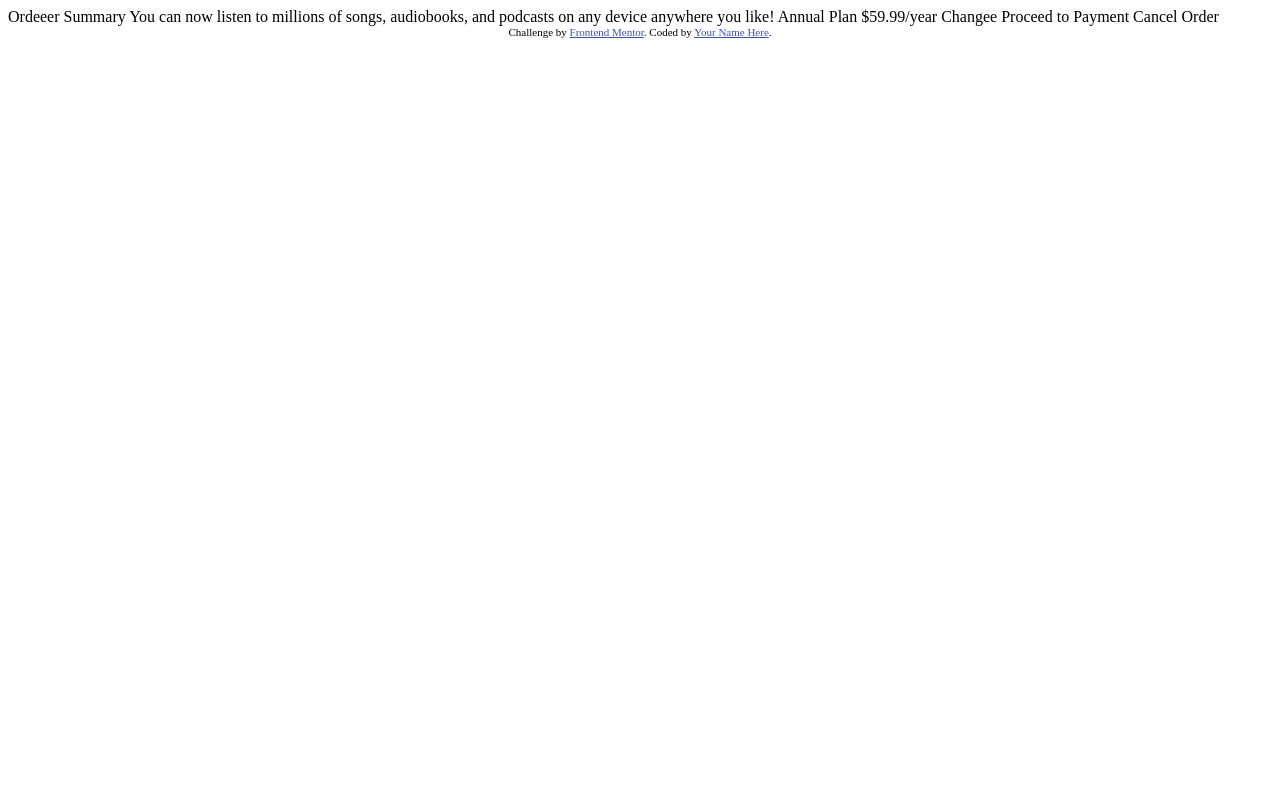
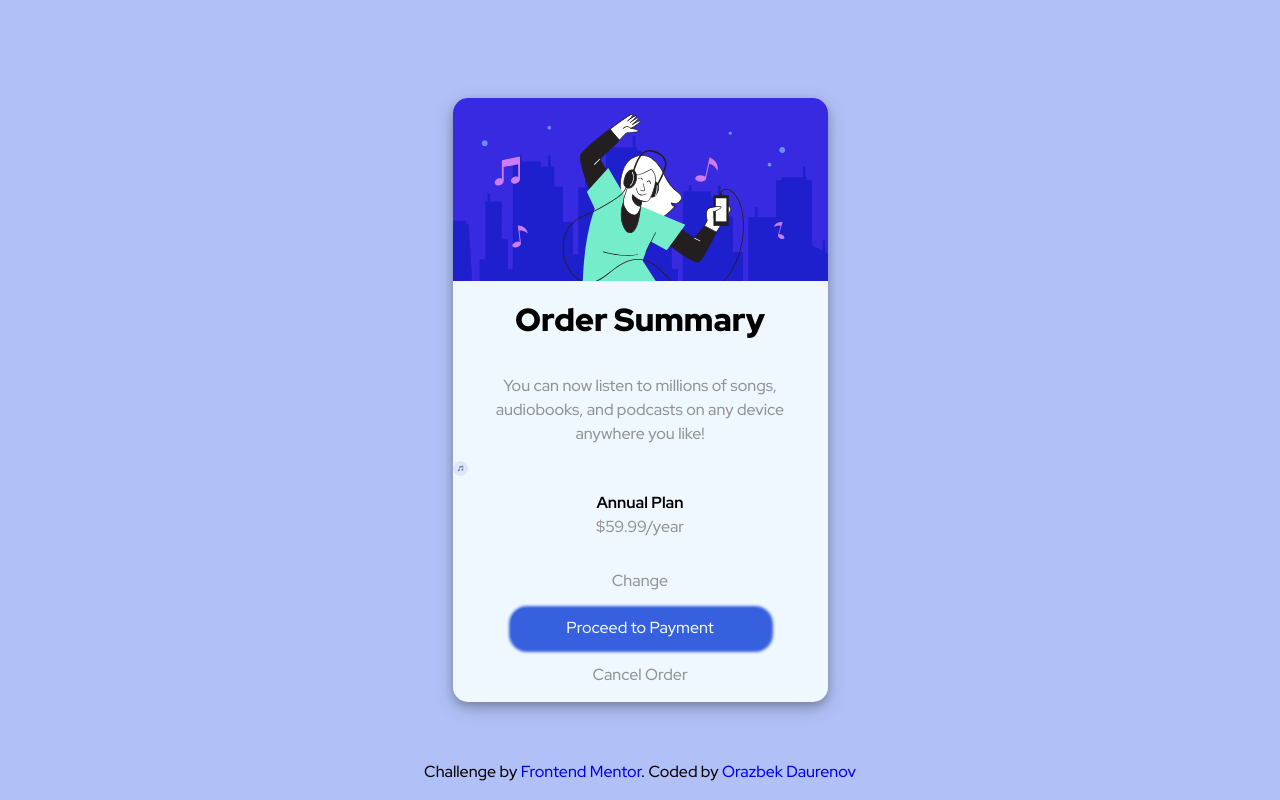
Before and after one commit to orazdaurenov/order-summary-component-main, a plain HTML site: page index.html in a window 1280 px wide. Drawn offline with Linux system fonts and the light colour scheme.

Commit message:
defined the main box

```diff
--- a/index.html
+++ b/index.html
@@ -2,36 +2,30 @@
 <html lang="en">
 <head>
   <meta charset="UTF-8">
-  <meta name="viewport" content="width=device-width, initial-scale=1.0"> <!-- displays site properly based on user's device -->
-
+  <meta name="viewport" content="width=device-width, initial-scale=1.0">
   <link rel="icon" type="image/png" sizes="32x32" href="./images/favicon-32x32.png">
-
   <title>Frontend Mentor | Order summary card</title>
-
-  <!-- Feel free to remove these styles or customise in your own stylesheet 👍 -->
-  <style>
-    .attribution { font-size: 11px; text-align: center; }
-    .attribution a { color: hsl(228, 45%, 44%); }
-  </style>
+  <link rel="stylesheet" href="main.css">
+  <link rel="preconnect" href="https://fonts.googleapis.com">
+  <link rel="preconnect" href="https://fonts.gstatic.com" crossorigin>
+  <link href="https://fonts.googleapis.com/css2?family=Red+Hat+Display:wght@500;700;900&display=swap" rel="stylesheet">
 </head>
 <body>
-
-  Ordeeer Summary
-
-  You can now listen to millions of songs, audiobooks, and podcasts on any
-  device anywhere you like!
-
-  Annual Plan
-  $59.99/year
-
-  Changee
-
-  Proceed to Payment
-  Cancel Order
-
-  <div class="attribution">
+  <main class="main_box">
+  <img src="images/illustration-hero.svg" alt="Image of human listening to music">
+  <h1>Order Summary</h1>
+<p>You can now listen to millions of songs, audiobooks, and podcasts on any device anywhere you like!</p>
+<span class="sub-plan">
+<img class="icon_music" src="images/icon-music.svg" alt="icon-music">
+<p><span class="annual-plan">Annual Plan</span><br>$59.99/year</p>
+<p class="text-pointer">Change</p>
+</span>
+<input class="pay-button" type="button" value="Proceed to Payment">
+<p class="text-pointer">Cancel Order</p>
+</main>
+<footer>
     Challenge by <a href="https://www.frontendmentor.io?ref=challenge" target="_blank">Frontend Mentor</a>.
-    Coded by <a href="#">Your Name Here</a>.
-  </div>
+    Coded by <a href="https://github.com/orazdaurenov">Orazbek Daurenov</a>
+  </footer>
 </body>
 </html>
--- /dev/null
+++ b/main.css
@@ -0,0 +1,105 @@
+*, *::before, *::after {
+  box-sizing: border-box;
+}
+
+* {
+  margin: 0;
+}
+
+html, body {
+  font-size: 62.5%;
+  height: 100%;
+}
+
+a {
+  text-decoration: none;
+}
+
+body {
+  -webkit-font-smoothing: antialiased;
+  align-items: center;
+  background-color: hsl(226, 81%, 83%);
+  display: flex;
+  flex-direction: column;
+  font-family:'Red Hat Display', sans-serif;
+  font-size: 1.6rem;
+  justify-content: center;
+  line-height: 1.5;
+  min-height: 100vh;
+  text-align: center;
+}
+
+img, picture, video, canvas, svg {
+  display: block;
+  max-width: 100%;
+}
+
+input, button, textarea, select {
+  font: inherit;
+}
+
+p, h1, h2, h3, h4, h5, h6 {
+  overflow-wrap: break-word;
+  display: block;
+}
+
+#root, #__next {
+  isolation: isolate;
+}
+
+.main_box {
+max-width: 37.5rem;
+background: aliceblue;
+border-radius: 15px;
+box-shadow: 0 4px 8px 0 rgba(0, 0, 0, 0.2), 0 6px 20px 0 rgba(0, 0, 0, 0.19);
+}
+
+.main_box img {
+  border-radius: 15px 15px 0px 0px;
+}
+
+.main_box h1 {
+  font-weight: 900;
+  padding: 1.5rem;
+}
+
+body p {
+  color: hsl(228, 2%, 58%);
+  padding: 1.5rem;
+}
+
+.sub-plan img a {
+  max-width: 6rem;
+  background: hsl(224, 23%, 55%);
+  border-radius: 5px;
+  padding: 1rem;
+}
+
+.icon_music {
+height: 15px;
+width: 15px;
+}
+
+.annual-plan {
+  color: black;
+  font-weight: 700;
+}
+
+.pay-button {
+padding: 0.8rem 5.5rem;
+background-color: hsl(225, 71%, 54%);
+border-style: none;
+box-shadow:1px 1px 3px 3px hsl(225, 71%, 54%);
+border-radius: 15px;
+color: aliceblue;
+cursor: pointer;
+}
+
+.text-pointer {
+cursor: pointer;
+}
+
+footer {
+  position: fixed;
+  bottom: 2%;
+}
```
